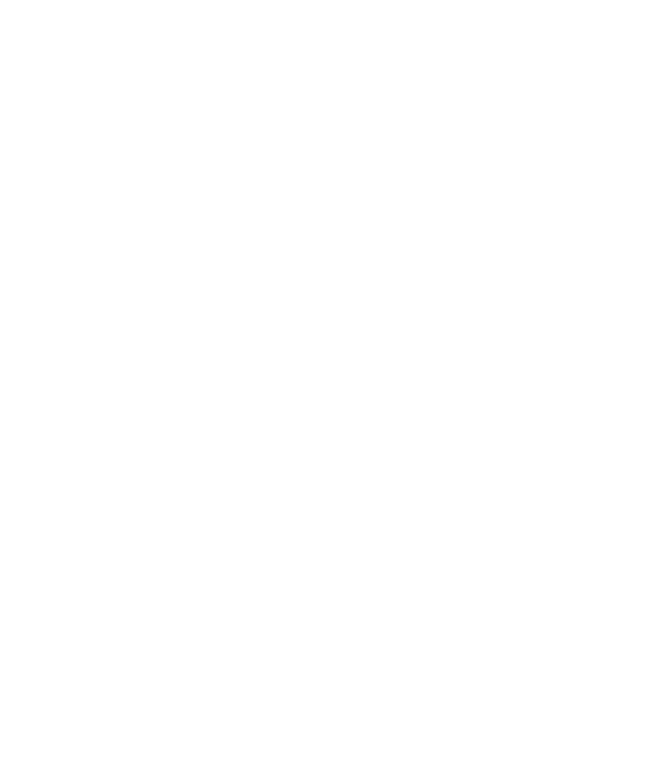
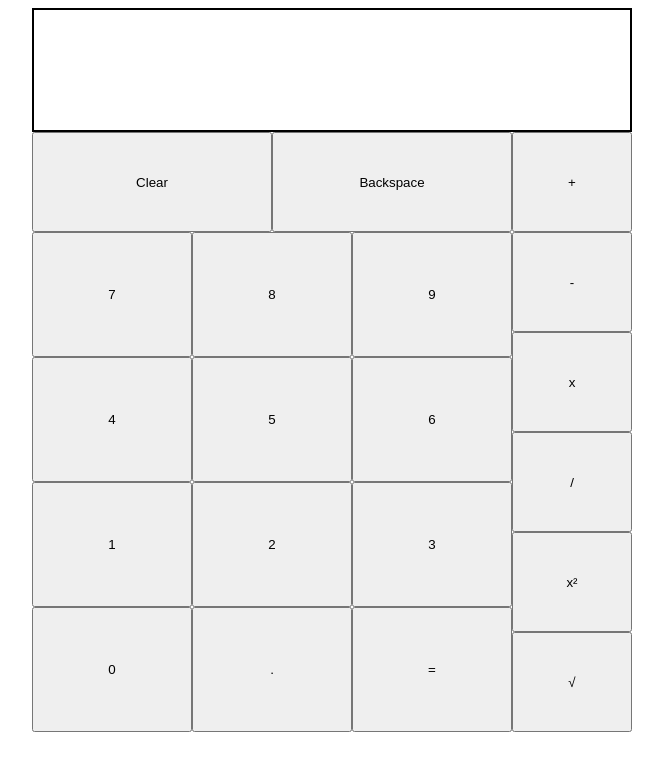
Before and after one commit to LuizScarsi/calculator, a plain HTML site: page index.html in a window 1280 px wide. Shown: the whole page, without its empty margins (308-971 px from the left). Drawn offline with Linux system fonts and the light colour scheme.

Commit message:
Add style: flex elements

```diff
--- a/index.html
+++ b/index.html
@@ -5,9 +5,52 @@
     <meta http-equiv="X-UA-Compatible" content="IE=edge">
     <meta name="viewport" content="width=device-width, initial-scale=1.0">
     <title>Calculator</title>
+    <link rel="stylesheet" href="style.css">
 </head>
 <body>
+    <div class="calculator">
 
+        <div class="display"></div>
+        <div class="containers">
+            <div class="container one">
+                <div class="functions">
+                    <button class="misc">Clear</button>
+                    <button class="misc">Backspace</button>
+                </div>
+                <div class="numeric">
+                    <div class="row first">
+                        <button class="number">7</button>
+                        <button class="number">8</button>
+                        <button class="number">9</button>
+                    </div>
+                    <div class="row second">
+                        <button class="number">4</button>
+                        <button class="number">5</button>
+                        <button class="number">6</button>
+                    </div>
+                    <div class="row third">
+                        <button class="number">1</button>
+                        <button class="number">2</button>
+                        <button class="number">3</button>
+                    </div>
+                    <div class="row last">
+                        <button class="number">0</button>
+                        <button>.</button>
+                        <button>=</button>
+                    </div>
+                </div>
+            </div>
+            <div class="container two">
+                <button class="operator" id="+">+</button>
+                <button class="operator" id="-">-</button>
+                <button class="operator" id="*">x</button>
+                <button class="operator" id="/">/</button>
+                <button class="operator" id="**">x²</button>
+                <button class="operator" id="sqrt">&#8730</button>
+            </div>
+        </div>
+
+    </div>
 </body>
 <script src="index.js"></script>
 </html>
--- /dev/null
+++ b/style.css
@@ -0,0 +1,51 @@
+body, .symbols, .calculator, .buttons, .functions {
+    display: flex;
+}
+
+.calculator {
+    width: 600px;
+    flex-direction: column;
+    margin: auto;
+}
+
+.display {
+    flex: 1 1 1;
+    height: 120px;
+    border: 2px solid black;
+}
+
+.container {
+    flex-direction: column;
+    display: flex;
+}
+
+.container.one {
+    flex: 4;
+}
+
+.container.two {
+    flex: 1;
+}
+
+.containers {
+    display: flex;
+}
+
+button {
+    flex: 1;
+}
+
+.numeric {
+    display: flex;
+    flex-wrap: wrap;
+    flex-direction: column;
+}
+
+.row {
+    display: flex;
+    height: 125px;
+}
+
+.operator, .misc {
+    height: 100px;
+}
```
Also changed, not shown: index.js (+8 -8 lines).
